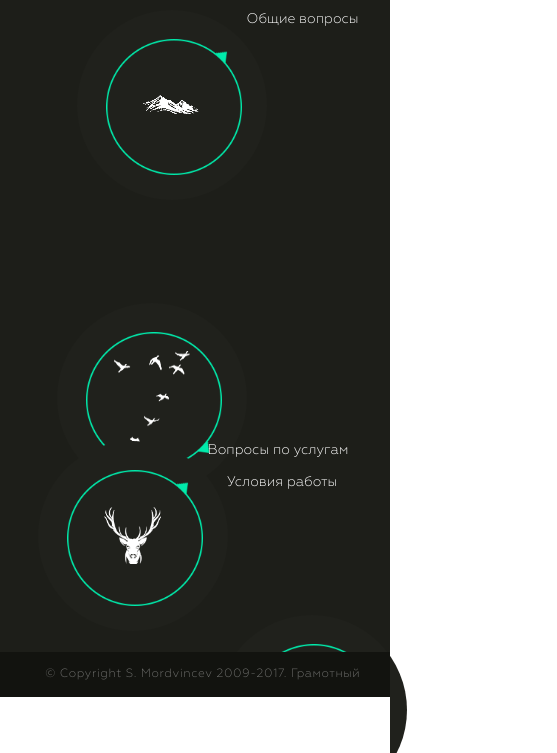
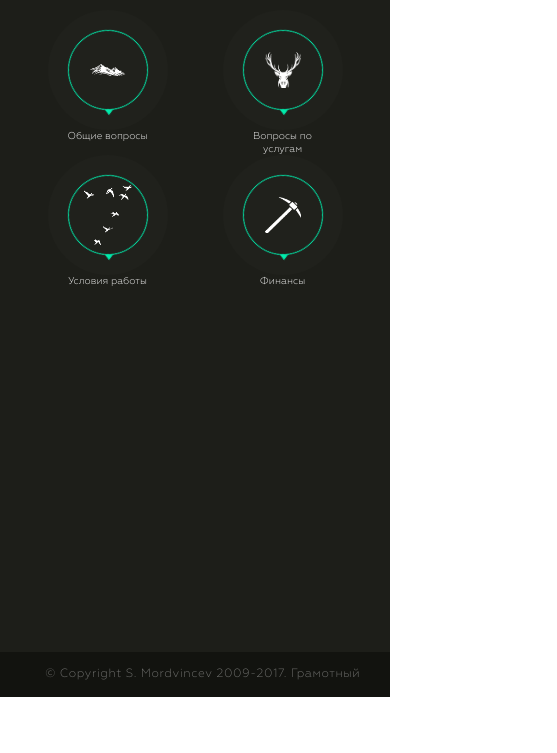
Before and after one commit to MaksimRadziuk/s.mordvincev, a plain HTML site: page index.html in a window 390 px wide. Shown: the part 147-900 px from the top of the page, 557 px wide, since content can reach past the window. Drawn offline with Linux system fonts and the light colour scheme.

Commit message:
debugging adapt 23/09 2.36

```diff
--- a/index.html
+++ b/index.html
@@ -29,6 +29,7 @@
                     <h1><span>FAQ</span></h1>
                 </div>
                 <div class="container">
+                    <div class="container-up">
                         <div class="faq-circle">
                             <a href="#" id="circle-faq"></a>
                             <p><a href="#" id="faq-links">Общие вопросы</a></p>
@@ -38,7 +39,8 @@
                             <a href="#" id="circle-faq"></a>
                             <p><a href="#" id="faq-links">Условия работы</a></p>
                         </div>
-
+                    </div>
+                    <div class="container-down">
                         <div class="faq-circle">
                             <a href="#" id="circle-faq"></a>
                             <p><a href="#" id="faq-links">Вопросы по услугам</a></p>
@@ -47,6 +49,7 @@
                         <div class="faq-circle">
                             <a href="#" id="circle-faq"></a>
                             <p><a href="#" id="faq-links">Финансы</a></p>
+                        </div>
                     </div>
                 </div>
             </div>
@@ -91,28 +94,8 @@
           <li><a href="#"></a></li>
         </ul>
     </div>
-    <!-- <div class="section" id="faq-conditions">
-        <div class="fp-bg">
-            <div class="di-block-t">
-                    <h1><span>Условия работы</span></h1>
+
 </div>
-        </div>
-    </div> -->
-    <!-- <div class="section" id="faq-service">
-        <div class="fp-bg">
-            <div class="di-block-t">
-                    <h1><span>Вопросы по услугам</span></h1>
-                </div>
-        </div>
-    </div>
-    <div class="section" id="faq-finance">
-        <div class="fp-bg">
-            <div class="di-block-t">
-                    <h1><span>финансы</span></h1>
-                </div>
-        </div>
-    </div> -->
-
 <footer>
         <div class="wrapper">
             <p class="copyright">© Copyright S. Mordvincev 2009-2017. Грамотный веб-дизайн</p>
@@ -132,7 +115,6 @@
             </div>
         </div>
     </footer>
-</div>
 <div class="faq-nav">
     <a href="#">Главная</a> /
     <a href="#" class="active">FAQ</a>
--- a/template/css/style.css
+++ b/template/css/style.css
@@ -2015,6 +2015,15 @@ footer .soc-bar a.soc-11 {
     color:#fff;
     text-transform: uppercase;
 }
+.container {
+    width: 100%;
+}
+.container-up {
+    display: inline-block;
+}
+.container-down {
+    display: inline-block;
+}
 #main-faq .faq-circle {
     display: inline-block;
     width: 14vw;
@@ -2036,7 +2045,7 @@ footer .soc-bar a.soc-11 {
     opacity: 0;
     border-radius: 100%;
     transform: scale(1, 1) translate(-50%, -50%);
-    transform-origin: 50% 50%;
+    transform-origin: 51% 51%;
     cursor: pointer;
 
 }
@@ -2092,24 +2101,24 @@ footer .soc-bar a.soc-11 {
     transform: rotateZ(90deg);
 
 }
-#main-faq .faq-circle:nth-child(1) {
+.container-up .faq-circle:nth-child(1) {
     background: url("../img/mountains.png") center center no-repeat;
     background-color: #20211c;
     background-size: 30% 10%;
 }
-#main-faq .faq-circle:nth-child(2) {
+.container-up .faq-circle:nth-child(2) {
     background: url("../img/birds.png") center center no-repeat;
     background-color: #20211c;
     background-size: 40% 50%;
     left:-2vw;
 }
-#main-faq .faq-circle:nth-child(3) {
+.container-down .faq-circle:nth-child(1) {
     background: url("../img/Head-elk.png") center center no-repeat;
     background-color: #20211c;
     background-size: 30% 30%;
     left:-4vw;
 }
-#main-faq .faq-circle:nth-child(4) {
+.container-down .faq-circle:nth-child(2) {
     background: url("../img/hack.png") center center no-repeat;
     background-color: #20211c;
     background-size: 30% 30%;
@@ -2160,9 +2169,8 @@ footer .soc-bar a.soc-11 {
     display: block;
     margin: 2.5vw auto 0 auto;
     width: 65vw;
-    min-width: 440px;
+    min-width: 320px;
     height: 250px;
-    overflow: hidden;
     border-bottom: 1px dotted #cdcdcd;
     position: relative;
 }
@@ -2194,7 +2202,6 @@ footer .soc-bar a.soc-11 {
     width: 89%;
     display: block;
     margin-left: 10%;
-    height: 140px;
     overflow: hidden;
     margin-bottom: 15px;
 }
@@ -2232,6 +2239,10 @@ footer .soc-bar a.soc-11 {
     left:50%;
     cursor: pointer;
 }
+.pagination {
+        display: none;
+        list-style: none;
+    }
 
 /* ===== third page (условия работы) ===== */
 #faq-conditions h1{
@@ -2269,6 +2280,7 @@ footer .soc-bar a.soc-11 {
     #faq-questions .question-box {
         margin: 1.5vw auto 1px auto;
         height: 160px;
+        width: 80vw;
     }
     #faq-questions .question-box .question-block p {
         font-size:16px;
@@ -2276,7 +2288,7 @@ footer .soc-bar a.soc-11 {
     #faq-questions .question-box .answer-block p {
         height: 33px;
         font-size: 14px;
-        width: 45vw;
+        width: 60vw;
     }
 
 }
@@ -2290,33 +2302,37 @@ footer .soc-bar a.soc-11 {
     margin-top: 10vh;
     }
     #main-faq .faq-circle {
-        width:190px;
-        height: 190px;
+        width:20vw;
+        height: 20vw;
     }
     #main-faq .faq-circle #circle-faq {
-    width: 170px;
-    height: 170px;
-    top: 12px;
-    left: 12px;
+        width: 18vw;
+        height: 18vw;
+        top:1.1vw;
+        left:1.1vw;
     }
     #main-faq #faq-links {
         font-size:14px;
     }
     #main-faq .faq-circle:nth-child(1) #faq-links {
         top:0;
-    left: 170px;
+        left: 18vw;
+        width: 18vw;
     }
     #main-faq .faq-circle:nth-child(2) #faq-links{
-        top:170px;
-        left: 170px;
+        top:18vw;
+        left: 18vw;
+        width: 18vw;
     }
     #main-faq .faq-circle:nth-child(3) #faq-links{
         top:0;
-        left: 170px;
+        left: 18vw;
+        width: 18vw;
     }
     #main-faq .faq-circle:nth-child(4) #faq-links{
-        top:170px;
-        left: 170px;
+        top:18vw;
+        left: 18vw;
+        width: 18vw;
     }
 
     #faq-questions h1{
@@ -2329,6 +2345,7 @@ footer .soc-bar a.soc-11 {
     }
     #faq-questions .question-box .question-block {
         height: 40px;
+        width: 95%;
     }
     #faq-questions .question-box .question-block .question{
         width: 40px;
@@ -2341,7 +2358,8 @@ footer .soc-bar a.soc-11 {
         color:#000;
     }
     #faq-questions .question-box .answer-block {
-        height: 100px;
+        height: 70px;
+        width: 85%;
         margin-bottom: 0;
         margin-top: 10px;
     }
@@ -2351,8 +2369,9 @@ footer .soc-bar a.soc-11 {
     }
     #faq-questions .question-box .answer-block p {
         font-size:12px;
-        height: 33px;
+        height: 100%;
         color:#000;
+        width: 80%;
     }
     #fp-nav {
         display: none;
@@ -2405,22 +2424,40 @@ footer .soc-bar a.soc-11 {
     }
 }
 @media all and (max-width: 760px){
-    #main-faq .faq-nav {
-        top:20px;
-    }
-    #main-faq .faq-circle:nth-child(1) {
+    .faq-nav {
+        top:30px;
+        left:80px;
+    }
+    #main-faq .faq-circle:nth-child(even) {
+        top:19vw;
+    }
+    .container-up {
+        padding-left: 30px;
+    }
+    .container-up .faq-circle:nth-child(1) {
+
+    }
+    .container-up .faq-circle:nth-child(2) {
         left:-6vw;
     }
-    #main-faq .faq-circle:nth-child(2) {
-        left:-11vw;
-        top:20vw;
-    }
-    #main-faq .faq-circle:nth-child(3) {
-        left:-16vw;
-    }
-    #main-faq .faq-circle:nth-child(4) {
-        left:30vw;
-        top:-10.5vw;
+    .container-down .faq-circle:nth-child(1) {
+        left:-12vw;
+    }
+    .container-down .faq-circle:nth-child(2) {
+        left:-18vw;
+    }
+    .m-wrapper {
+        max-width: 100%;
+    }
+    #main-faq .container {
+        display: flex;
+        flex-direction: row;
+        justify-content: space-around;
+        align-items: center;
+    }
+
+    #main-faq .faq-circle:after {
+        transform-origin: 52% 51%;
     }
     #faq-questions .question-box {
         width:90%;
@@ -2429,19 +2466,37 @@ footer .soc-bar a.soc-11 {
         width: 90%;
     }
     #faq-questions .question-box .answer-block p {
-        width: 90%;
-    }
-}
-@media all and (max-width: 320px){
-    .faq-nav {
-        display: none;
-    }
-    #main-faq h1{
-        margin-top: 15vh;
+        width: 80%;
+    }
+    #main-faq .faq-circle:hover:after {
+        animation: rippled320 3s ease-out;
+    }
+    #main-faq .faq-circle:nth-child(1) #faq-links {
+        width: 18vw;
+    }
+    #main-faq .faq-circle:nth-child(2) #faq-links{
+        width: 18vw;
+    }
+    #main-faq .faq-circle:nth-child(3) #faq-links{
+        width: 18vw;
+    }
+    #main-faq .faq-circle:nth-child(4) #faq-links{
+        width: 18vw;
+    }
+}
+@media all and (max-width: 500px){
+    .container-up {
+        display: block;
+        padding: 0;
+        width: 100%;
+    }
+    .container-down {
+        display: block;
+        width: 100%;
     }
     #main-faq .faq-circle {
-        width:120px;
-        height: 120px;
+        min-width:120px;
+        min-height: 120px;
     }
     #main-faq .faq-circle:after {
         left: 58px;
@@ -2453,20 +2508,23 @@ footer .soc-bar a.soc-11 {
         top: 10px;
         left: 10px;
     }
-    #main-faq .faq-circle:nth-child(1) {
-        left:-6vw;
-    }
-    #main-faq .faq-circle:nth-child(2) {
-        left:6vw;
-        top:0vh;
-    }
-    #main-faq .faq-circle:nth-child(3) {
-        left:-6vw;
-        top:6vh;
-    }
-    #main-faq .faq-circle:nth-child(4) {
-        left:6vw;
-        top:6vh;
+    #main-faq .faq-circle:after {
+        transform-origin: 50% 50%;
+    }
+    #main-faq .faq-circle:nth-child(even) {
+        top:0;
+    }
+    .container-up .faq-circle:nth-child(1) {
+        left:0vw;
+    }
+    .container-up .faq-circle:nth-child(2) {
+        left:0vw;
+    }
+    .container-down .faq-circle:nth-child(1) {
+        left:0vw;
+    }
+    .container-down .faq-circle:nth-child(2) {
+        left:0vw;
     }
     #main-faq .faq-circle:hover:after {
         animation: rippled320 3s ease-out;
@@ -2504,9 +2562,8 @@ footer .soc-bar a.soc-11 {
        width: 90px;
        text-align: center;
    }
-    #faq-questions h1 {
-        margin-top: 13vh;
-    }
+}
+@media all and (max-width: 400px) {
     #faq-questions .question-box {
         min-width: 300px;
         height: 280px;
@@ -2548,23 +2605,61 @@ footer .soc-bar a.soc-11 {
     .pagination {
         display: none;
     }
+}
+@media all and (max-width: 320px){
+    .faq-nav {
+        display: none;
+    }
+    #main-faq h1{
+        margin-top: 15vh;
+    }
+    #main-faq .faq-circle {
+        width:120px;
+        height: 120px;
+    }
+    #main-faq .faq-circle:after {
+        left: 58px;
+        top: 58px;
+    }
+    #main-faq .faq-circle #circle-faq {
+        width: 100px;
+        height: 100px;
+        top: 10px;
+        left: 10px;
+    }
+    #main-faq .faq-circle:nth-child(even) {
+        top:2vh;
+    }
+    #faq-questions {
+        position: relative;
+    }
+    #faq-questions h1 {
+        margin-top: 13vh;
+    }
+
+
     footer .copyright {
         display: block;
+        position: absolute;
         height: 42px;
         width: 100%;
         line-height: 17px;
         border:none;
+        bottom: 0;
+        left: 0;
+        padding: 0 10px;
+        margin: 0;
     }
     footer .soc-bar {
         display: block;
+        position: absolute;
+        bottom: 42px;
+        left: 0;
         background-color: #12130f;
         margin:0;
         padding: 0;
         height: 42px;
         width: 320px;
-        position: relative;
-        bottom: 83px;
-        left: 15px;
         line-height: 42px;
         font-size: 30px;
     }
```
Lines whose indentation alone changed are shown as unchanged.
